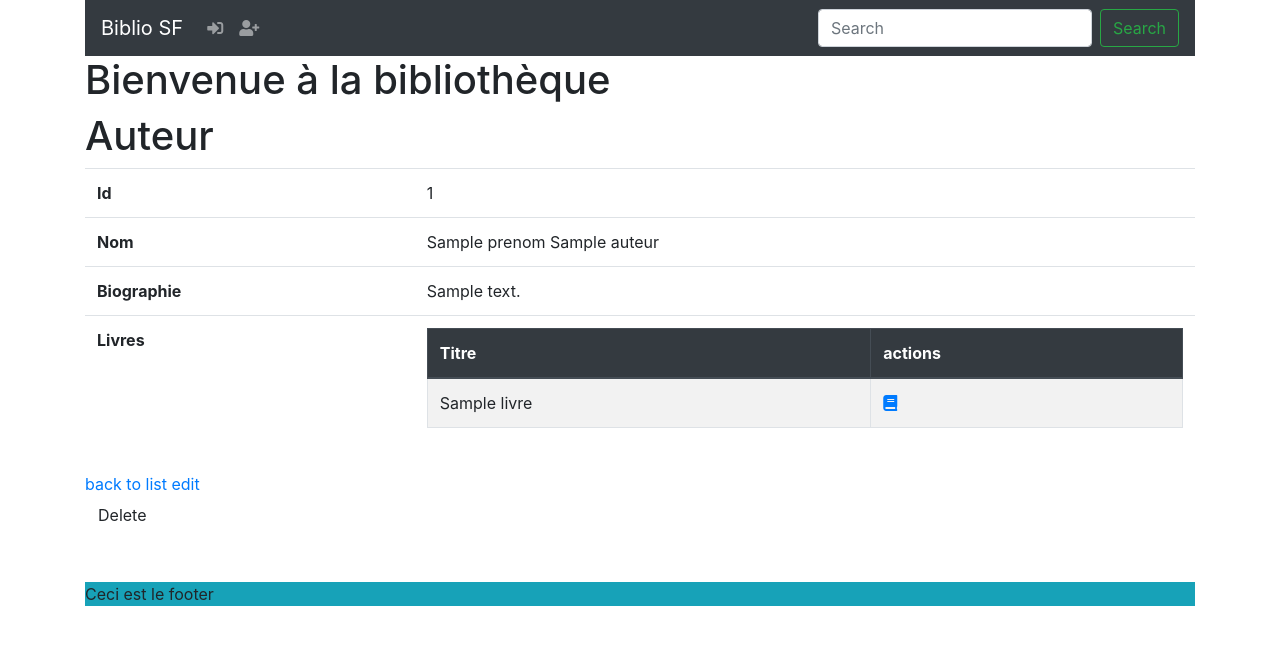
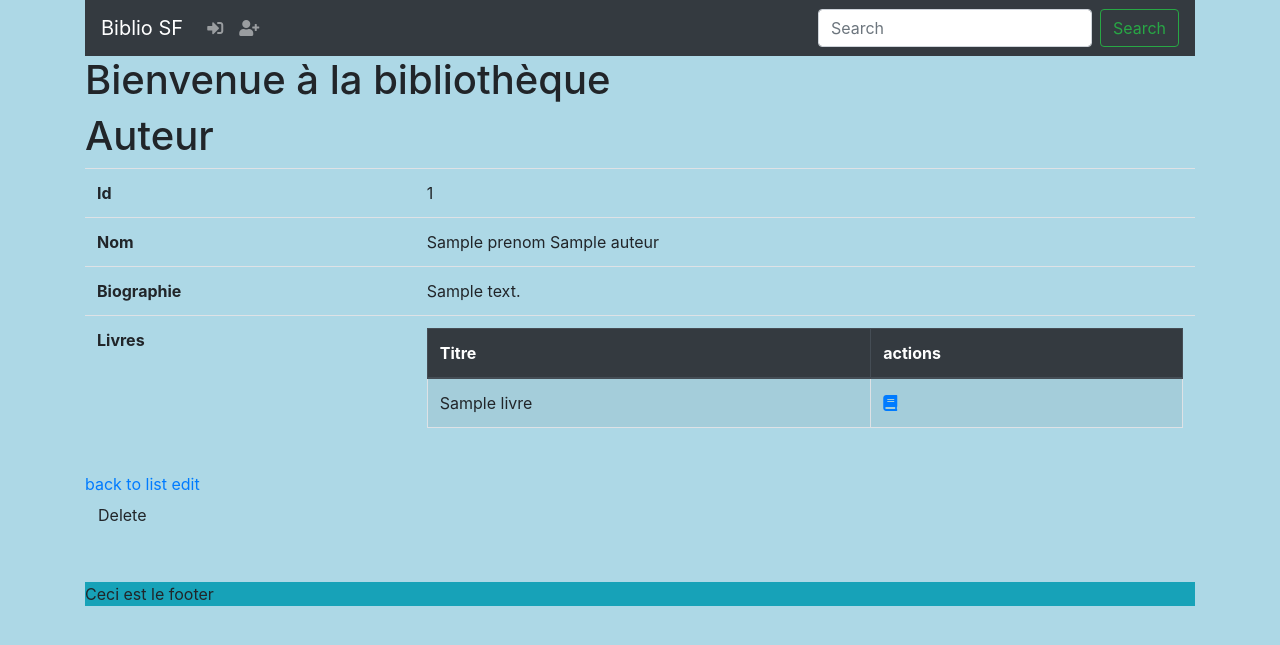
Before and after one commit to Gerard-Menfin/biblioWF3, a Symfony app: template templates/admin/auteur/show.html.twig in a window 1280 px wide. Shown: the top 645 px of the page. Run offline with Twig, Linux system fonts and the light colour scheme; the template is opened without the code that fills it: most values are stand-ins (such as "Sample title", 1, 10 or a date in 2020); some libraries are stand-ins or nearby versions.

Commit message:
background

```diff
--- a/templates/base.html.twig
+++ b/templates/base.html.twig
@@ -7,16 +7,6 @@
         {# Run `composer require symfony/webpack-encore-bundle` to start using Symfony UX #}
         {% block stylesheets %}
             {{ encore_entry_link_tags('app') }}
-            <style>
-                img.miniature { height: 100px; width: auto; }
-            </style>
-        {% endblock %}
-
-        {% block javascripts %}
-            {{ encore_entry_script_tags('app') }}
-        {% endblock %}
-
-
         <!-- CSS : Bootstrap, FontAwesome -->
         <link rel="stylesheet"
             href="https://cdn.jsdelivr.net/npm/bootstrap@4.6.0/dist/css/bootstrap.min.css"
@@ -26,6 +16,19 @@
             href="https://cdnjs.cloudflare.com/ajax/libs/font-awesome/5.11.2/css/all.min.css"
             integrity="sha512-0S+nbAYis87iX26mmj/+fWt1MmaKCv80H+Mbo+Ne7ES4I6rxswpfnC6PxmLiw33Ywj2ghbtTw0FkLbMWqh4F7Q=="
             crossorigin="anonymous" referrerpolicy="no-referrer" />
+
+            <style>
+                body {
+                    background: lightblue !important;
+                }
+                img.miniature { height: 100px; width: auto; }
+            </style>
+        {% endblock %}
+
+        {% block javascripts %}
+            {{ encore_entry_script_tags('app') }}
+        {% endblock %}
+
 
         <!-- JS : jQuery, Bootstrap 4.6 -->
         <script src="https://code.jquery.com/jquery-3.6.0.min.js"
```
